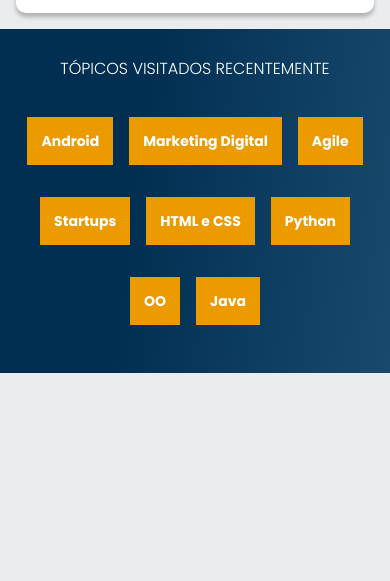
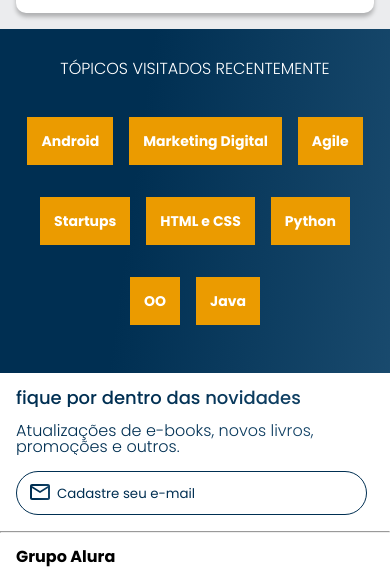
Before and after one commit to felixmarcelo7/aluraBooks, a plain HTML site: page index.html in a window 390 px wide. Shown: the part 1461-2042 px from the top of the page. Before the commit the page ends 1834 px from the top, so only its background shows below. Drawn offline with nearby package versions, Linux system fonts and the light colour scheme.

Commit message:
seção de contato e rodapé para mobile pronto

```diff
--- a/index.html
+++ b/index.html
@@ -169,6 +169,19 @@
             </ul>
         </section>
 
+        <section class="contato">
+            <h2 class="contato__titulo">fique por dentro das novidades</h2>
+            <p class="contato__texto">Atualizações de e-books, novos livros, promoções e outros.</p>
+            <input type="email" placeholder="Cadastre seu e-mail" class="contato__email">
+
+        </section>
+
+        <hr >
+
+        <section class="rodape">
+            <h2 class="rodape__titulo">Grupo Alura</h2>
+        </section>
+
         <script src="https://cdn.jsdelivr.net/npm/swiper@9/swiper-bundle.min.js"></script>
         <script>
             const swiper = new Swiper('.swiper', {
--- a/style.css
+++ b/style.css
@@ -2,6 +2,8 @@
 @import url(/aluraBooks/styles/banner.css);
 @import url(/aluraBooks/styles/carrossel.css);
 @import url(/aluraBooks/styles/topicos.css);
+@import url(/aluraBooks/styles/contato.css);
+@import url(/aluraBooks/styles/rodape.css);
 
 :root {
     --cor-de-fundo: #EBECEE;
--- /dev/null
+++ b/styles/contato.css
@@ -0,0 +1,36 @@
+.contato {
+    background-color: var(--cor-de-fundo-header);
+    padding: 1em;
+}
+
+.contato__titulo, .contato__texto {
+    background: var(--cor-degrade);
+    -webkit-background-clip: text;
+    -webkit-text-fill-color: transparent;
+    background-clip: text;
+}
+
+.contato__titulo {
+    font-size: 18px;
+    font-weight: 500;
+}
+
+.contato__texto {
+    font-weight: 300;
+    margin: 1em 0;
+}
+
+.contato__email {
+    padding: 1em;
+    border: 1px solid var(--cor-titulo-livro-card);
+    border-radius: 24px;
+    width: 90%;
+    color: var(--cor-titulo-livro-card);
+}
+
+.contato__email::placeholder {
+    color: var(--cor-titulo-livro-card);
+    background: url(/aluraBooks/img/email.svg) no-repeat;
+    font-family: var(--fonte-principal);
+    padding-left: 2em;
+}
--- /dev/null
+++ b/styles/rodape.css
@@ -0,0 +1,9 @@
+hr {
+    margin: 0;
+    background-color: black;
+}
+
+.rodape {
+    background-color: var(--cor-de-fundo-header);
+    padding: 1em;
+}
```
Also changed, not shown: img/email.svg (added).
